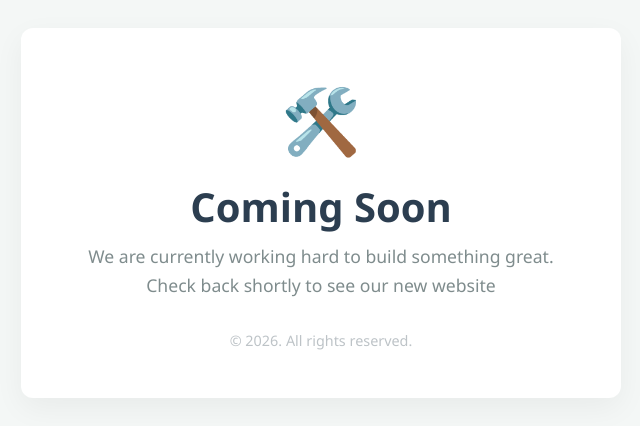
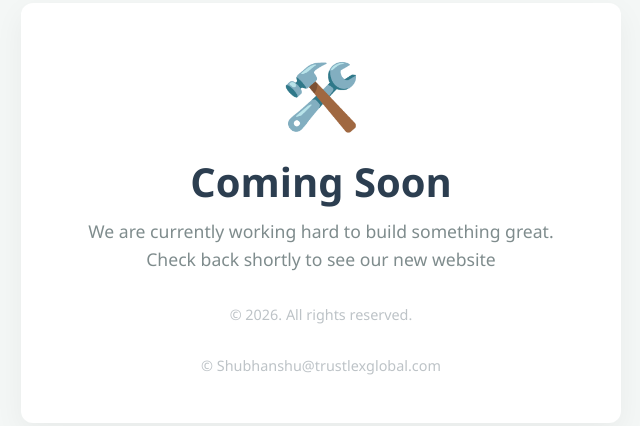
Before and after one commit to singhaishubhanshu/trustlexglobal, a plain HTML site: page index.html in a window 1280 px wide. Shown: the part 187-613 px from the top of the page, without its empty margins (319-959 px from the left). Drawn offline with Linux system fonts and the light colour scheme.

Commit message:
Add footer with contact information
Added a footer with contact email.

```diff
--- a/index.html
+++ b/index.html
@@ -80,6 +80,9 @@
         <div class="footer">
             &copy; 2026. All rights reserved.
         </div>
+        <div class="footer">
+            &copy; Shubhanshu@trustlexglobal.com
+        </div>
     </div>
 
 </body>
```
